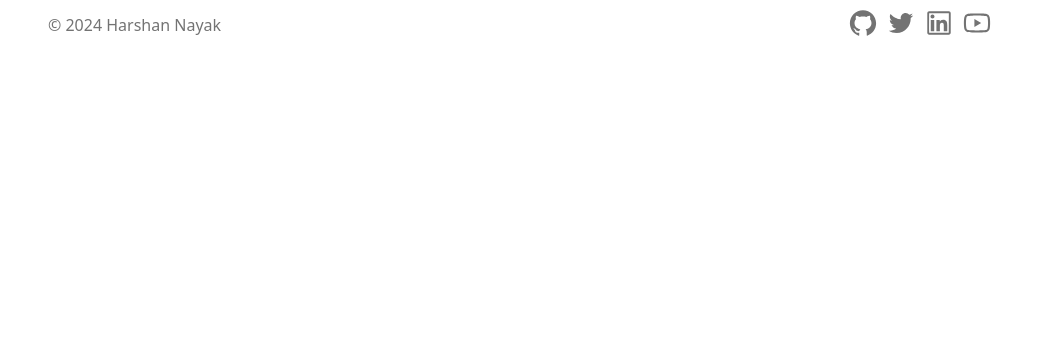
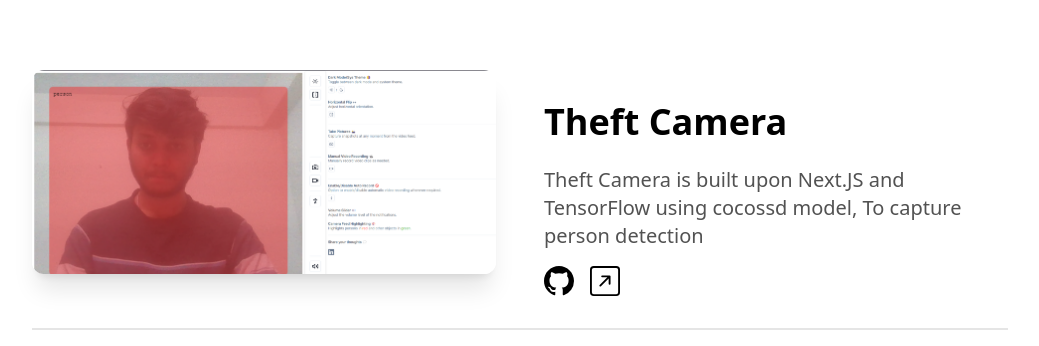
Before and after one commit to Harshan-Nayak/Next_Portfolio, a Next.js app: page / in a window 1280 px wide. Shown: the part 2559-2905 px from the top of the page, without its empty margins (120-1159 px from the left). Before the commit the page ends 2617 px from the top, so only its background shows below. Built offline with nearby package versions, Linux system fonts and the light colour scheme.

Commit message:
Update projects-section.tsx

```diff
--- a/src/components/projects-section.tsx
+++ b/src/components/projects-section.tsx
@@ -13,7 +13,14 @@ const projects = [
     github: "https://github.com/Harshan-Nayak/movie-app-mern-stack/tree/main",
     link: "https://moonflix.vercel.app/",
   },
-
+    {
+    name: "Theft Camera",
+    description:
+      "Theft Camera is built upon Next.JS and TensorFlow using cocossd model, To capture person detection",
+    image: "/pr2.png",
+    github: "https://github.com/Harshan-Nayak/Tensorflow",
+    link: "https://theftcamera.vercel.app/",
+  },
 ]
 
 const ProjectsSection = () => {
```
